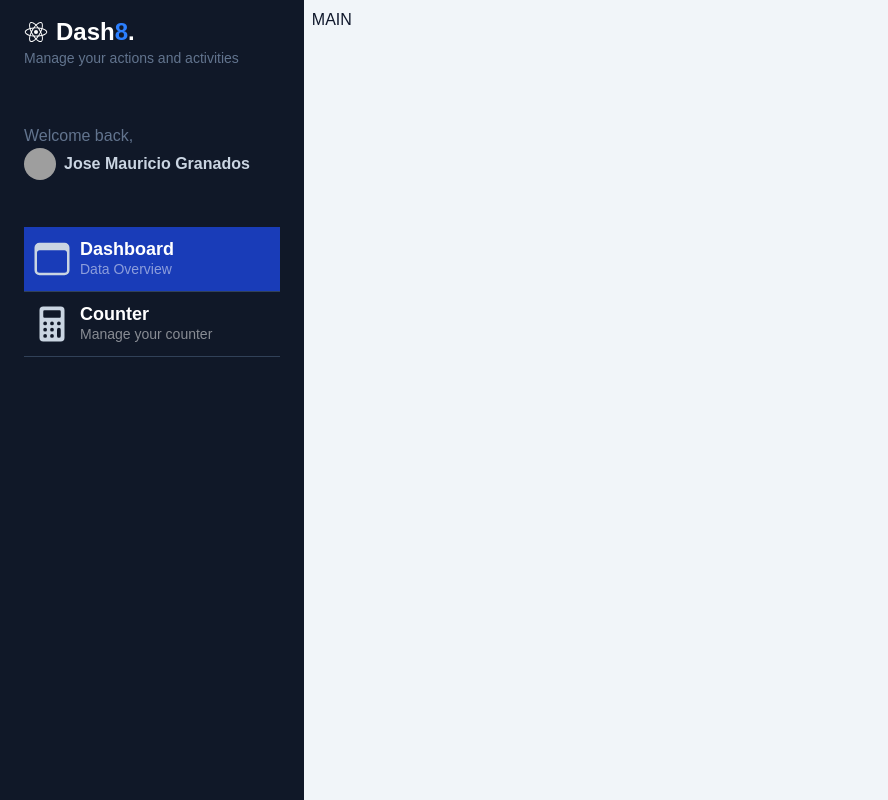
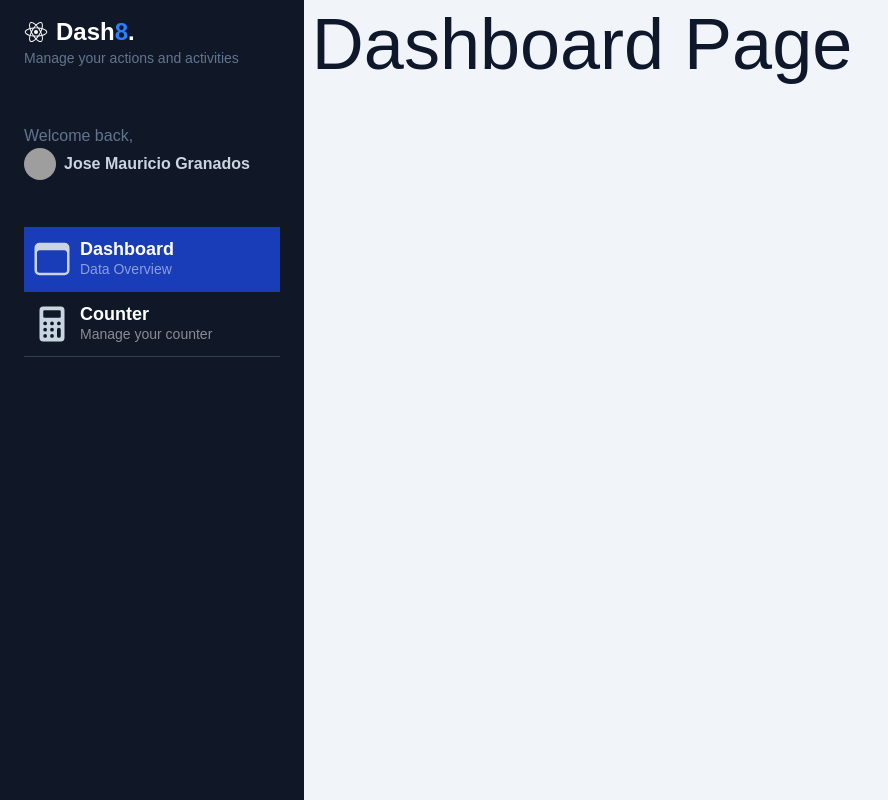
Before and after one commit to MauricioGrM/next, a Next.js app: page /dashboard/main in a window 1280 px wide. Shown: the whole page, without its empty margins (0-888 px from the left). Built offline with nearby package versions, Linux system fonts and the light colour scheme; grey boxes are pictures that could not be loaded.

Commit message:
Name change version 2

```diff
--- a/app/dashboard/counter/page.tsx
+++ b/app/dashboard/counter/page.tsx
@@ -1,4 +1,5 @@
-const page = () => {
-  return <div> Counter Page</div>;
+const CounterPage = () => {
+  return <span className="text-7xl">Counter Page</span>;
 };
-export default page;
+
+export default CounterPage;
--- a/app/dashboard/main/page.tsx
+++ b/app/dashboard/main/page.tsx
@@ -1,5 +1,5 @@
-export const page = () => {
-  return <div>MAIN</div>;
+const DashboardPage = () => {
+  return <span className="text-7xl">Dashboard Page</span>;
 };
 
-export default page;
+export default DashboardPage;
```
